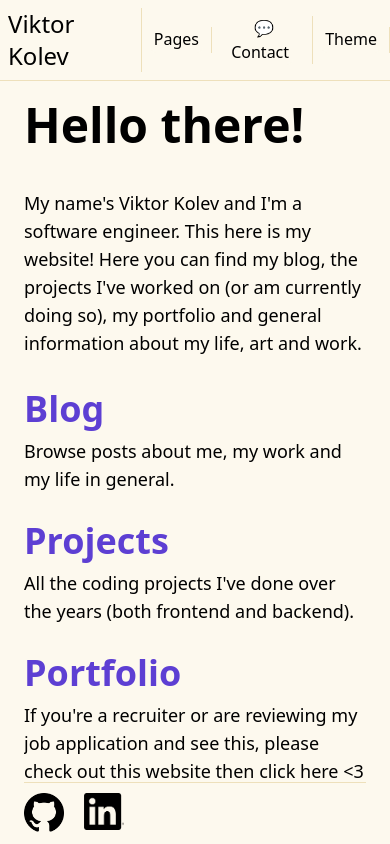
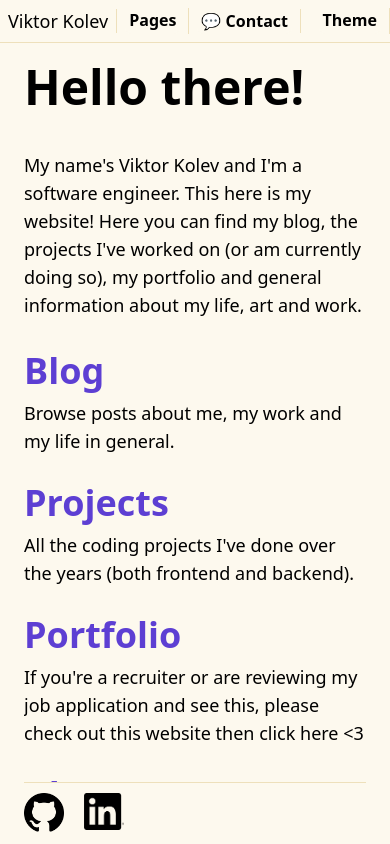
Before and after one commit to smithy773/ViktorKolevDev-frontend, a React (Vite) app: page / in a window 390 px wide. Built offline with nearby package versions, Linux system fonts and the light colour scheme.

Commit message:
Add responsive styling to whole NavBar

```diff
--- a/src/components/Nav/NavBar.tsx
+++ b/src/components/Nav/NavBar.tsx
@@ -9,7 +9,8 @@ function NavBar() {
       <nav className="navbar-container nav-border items-center my-2">
         <div>
           <NavLink className="title-link transition-all" to="/">
-            Viktor Kolev
+            <p className="title">Viktor Kolev</p>
+            <p className="mobile-title">VK</p>
           </NavLink>
         </div>
         <NavLinkMenuMobile />
--- a/src/index.css
+++ b/src/index.css
@@ -81,7 +81,8 @@ html[data-theme="leet"] .shadow_under {
   color: var(--color-highlight);
 }
 
-.navLinkMenuMobile-container {
+.navLinkMenuMobile-container,
+.mobile-title {
   display: none;
 }
 
--- a/src/responsive-index.css
+++ b/src/responsive-index.css
@@ -122,10 +122,10 @@
     gap: 0;
   }
 
-  .navbar-section {
+  /* .navbar-section {
     --tw-font-weight: var(--font-weight-normal);
     font-weight: var(--font-weight-normal);
-  }
+  } */
 
   .navbar-container > div {
     padding-inline: calc(var(--spacing) * 2);
@@ -149,4 +149,20 @@
   .themecont {
     border: none;
   }
+
+  .title-link {
+    font-size: 1.125rem;
+  }
 }
+
+@media (max-width: 22.625rem) {
+  .mobile-title {
+    display: block;
+    font-size: 1.5rem;
+    font-weight: 500;
+  }
+
+  .title {
+    display: none;
+  }
+}
```
